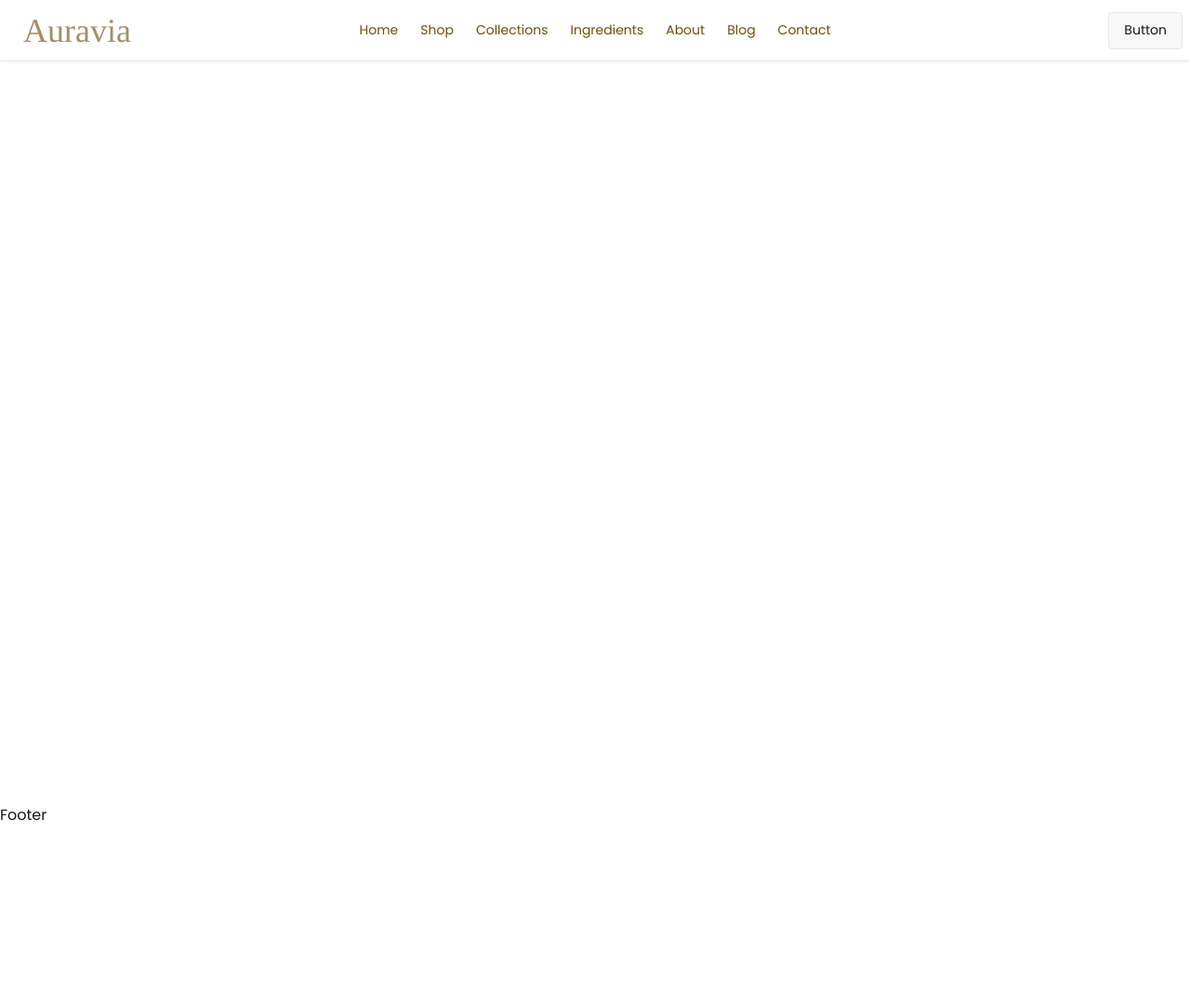
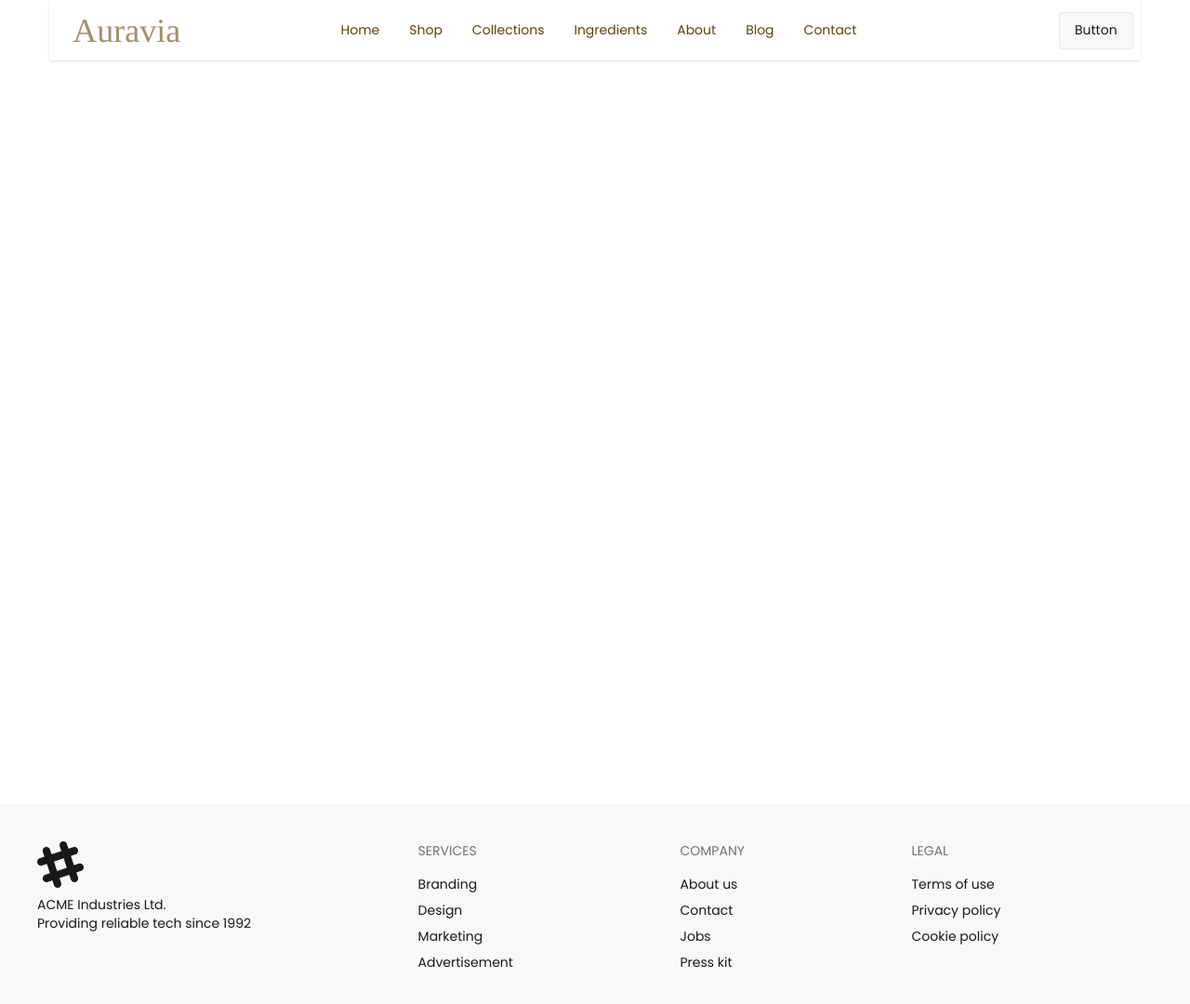
Before and after one commit to Antushil11/Auravia, a React (Vite) app: page / in a window 1280 px wide. Shown: the top 1080 px of the page at 93% size. Before the commit the page ends 889 px from the top, so only its background shows below. Built offline with nearby package versions, Linux system fonts and the light colour scheme.

Commit message:
added footer

```diff
--- a/src/Container/Container.jsx
+++ b/src/Container/Container.jsx
@@ -1,6 +1,6 @@
 import React from 'react';
 
-const Container = (children) => {
+const Container = ({children}) => {
     return (
         <div className='max-w-11/12 mx-auto'>
             {children}
--- a/src/components/Footer/Footer.jsx
+++ b/src/components/Footer/Footer.jsx
@@ -3,7 +3,46 @@
 const Footer = () => {
     return (
         <div>
-            Footer
+           <footer className="footer sm:footer-horizontal bg-base-200 text-base-content p-10">
+  <aside>
+    <svg
+      width="50"
+      height="50"
+      viewBox="0 0 24 24"
+      xmlns="http://www.w3.org/2000/svg"
+      fillRule="evenodd"
+      clipRule="evenodd"
+      className="fill-current">
+      <path
+        d="M22.672 15.226l-2.432.811.841 2.515c.33 1.019-.209 2.127-1.23 2.456-1.15.325-2.148-.321-2.463-1.226l-.84-2.518-5.013 1.677.84 2.517c.391 1.203-.434 2.542-1.831 2.542-.88 0-1.601-.564-1.86-1.314l-.842-2.516-2.431.809c-1.135.328-2.145-.317-2.463-1.229-.329-1.018.211-2.127 1.231-2.456l2.432-.809-1.621-4.823-2.432.808c-1.355.384-2.558-.59-2.558-1.839 0-.817.509-1.582 1.327-1.846l2.433-.809-.842-2.515c-.33-1.02.211-2.129 1.232-2.458 1.02-.329 2.13.209 2.461 1.229l.842 2.515 5.011-1.677-.839-2.517c-.403-1.238.484-2.553 1.843-2.553.819 0 1.585.509 1.85 1.326l.841 2.517 2.431-.81c1.02-.33 2.131.211 2.461 1.229.332 1.018-.21 2.126-1.23 2.456l-2.433.809 1.622 4.823 2.433-.809c1.242-.401 2.557.484 2.557 1.838 0 .819-.51 1.583-1.328 1.847m-8.992-6.428l-5.01 1.675 1.619 4.828 5.011-1.674-1.62-4.829z"></path>
+    </svg>
+    <p>
+      ACME Industries Ltd.
+      <br />
+      Providing reliable tech since 1992
+    </p>
+  </aside>
+  <nav>
+    <h6 className="footer-title">Services</h6>
+    <a className="link link-hover">Branding</a>
+    <a className="link link-hover">Design</a>
+    <a className="link link-hover">Marketing</a>
+    <a className="link link-hover">Advertisement</a>
+  </nav>
+  <nav>
+    <h6 className="footer-title">Company</h6>
+    <a className="link link-hover">About us</a>
+    <a className="link link-hover">Contact</a>
+    <a className="link link-hover">Jobs</a>
+    <a className="link link-hover">Press kit</a>
+  </nav>
+  <nav>
+    <h6 className="footer-title">Legal</h6>
+    <a className="link link-hover">Terms of use</a>
+    <a className="link link-hover">Privacy policy</a>
+    <a className="link link-hover">Cookie policy</a>
+  </nav>
+</footer>
 
 
         </div>
--- a/src/components/Navbar/Navbar.jsx
+++ b/src/components/Navbar/Navbar.jsx
@@ -1,28 +1,46 @@
 import React from "react";
 import Logos from "../Logos/Logos";
 import { NavLink } from "react-router";
-
+import Container from "../../Container/Container";
 
 const Navbar = () => {
+  const nav = (
+    <>
+      <li className="text-primary-content ml-2 text-[14px]">
+        <NavLink herf={"/"}>Home</NavLink>
+      </li>
+      <li className="text-primary-content ml-2 text-[14px]" >
+        <NavLink herf={"/"}>Shop</NavLink>
+      </li>
+      <li className="text-primary-content ml-2 text-[14px]">
+        <NavLink herf={"/"}>Collections</NavLink>
+      </li>
+      <li className="text-primary-content ml-2 text-[14px]">
+        <NavLink herf={"/"}>Ingredients</NavLink>
+      </li>
+      <li className="text-primary-content ml-2 text-[14px]">
+        <NavLink herf={"/"}>About</NavLink>
+      </li>
+      <li className="text-primary-content ml-2 text-[14px]">
+        <NavLink herf={"/"}>Blog</NavLink>
+      </li>
+      <li className="text-primary-content ml-2 text-[14px]">
+        <NavLink herf={"/"}>Contact</NavLink>
+      </li>
+    </>
+  );
+  return (
 
-    const nav =(
-        <>
-
-            <li className="text-primary-content"><NavLink herf={"/"}>Home</NavLink></li>
-            <li className="text-primary-content"><NavLink herf={"/"}>Shop</NavLink></li>
-            <li className="text-primary-content"><NavLink herf={"/"}>Collections</NavLink></li>
-            <li className="text-primary-content"><NavLink herf={"/"}>Ingredients</NavLink></li>
-            <li className="text-primary-content"><NavLink herf={"/"}>About</NavLink></li>
-            <li className="text-primary-content"><NavLink herf={"/"}>Blog</NavLink></li>
-            <li className="text-primary-content"><NavLink herf={"/"}>Contact</NavLink></li>
-        </>
-    )
-  return (
+      <Container>
         <div className="">
           <div className="navbar bg-base-100 shadow-sm">
             <div className="navbar-start">
               <div className="dropdown">
-            <div tabIndex={0} role="button" className="btn btn-ghost lg:hidden">
+                <div
+                  tabIndex={0}
+                  role="button"
+                  className="btn btn-ghost lg:hidden"
+                >
                   <svg
                     xmlns="http://www.w3.org/2000/svg"
                     className="h-5 w-5"
@@ -46,18 +64,20 @@
                   {nav}
                 </ul>
               </div>
-          <a className="btn btn-ghost text-xl"><Logos></Logos></a>
+              <a className="btn btn-ghost text-xl">
+                <Logos></Logos>
+              </a>
             </div>
             <div className="navbar-center hidden lg:flex">
-          <ul className="menu menu-horizontal px-1">
-            {nav}
-          </ul>
+              <ul className="menu menu-horizontal px-1">{nav}</ul>
             </div>
             <div className="navbar-end">
               <a className="btn">Button</a>
             </div>
           </div>
         </div>
+      </Container>
+
   );
 };
 
--- a/src/index.css
+++ b/src/index.css
@@ -8,7 +8,7 @@
   name: "light";
   default: true;
   --color-primary: oklch(76% 0.06 82);
-  --color-primary-content: oklch(45% 0.09 82);
+  --color-primary-content: oklch(40% 0.09 82);
   --color-secondary: oklch(94% 0.02 35);
   --color-secondary-content: oklch(66% 0.06 82);
 }
```
Lines whose indentation alone changed are shown as unchanged.
